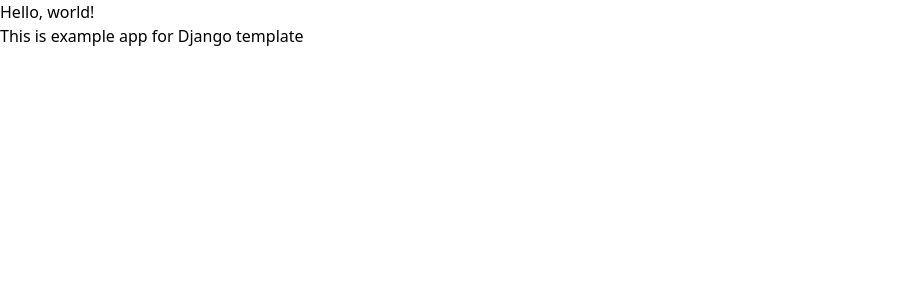
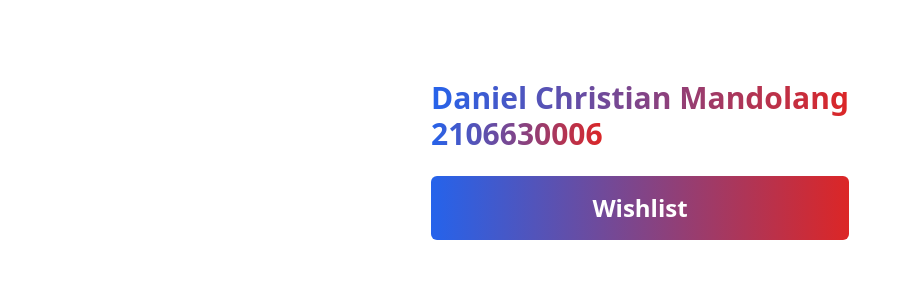
Before and after one commit to danielcm585/django-pbp-lab1, a Django app: page / in a window 1280 px wide. Shown: the top 300 px of the page, without its empty margins (0-912 px from the left). Run offline with Django 4.2, Linux system fonts and the light colour scheme; style sheets or scripts are compiled from the project's sources; some libraries are stand-ins or nearby versions.

Commit message:
Create homepage

```diff
--- a/example_app/templates/index.html
+++ b/example_app/templates/index.html
@@ -2,10 +2,31 @@
 {% load static %}
 
 {% block meta %}
-<title>Hello, world!</title>
+
+<title>Daniel Christian M.</title>
+
 {% endblock meta %}
 
 {% block content %}
-  <h1>Hello, world!</h1>
-  <h3>This is example app for Django template</h3>
+
+<div class="flex justify-center">
+  <div>
+    <div class="mt-20">
+      <h1 class="inline text-3xl font-extrabold text-transparent bg-gradient-to-r from-blue-600 to-red-600 bg-clip-text">
+        Daniel Christian Mandolang
+      </h1>
+    </div>
+    <div>
+      <h1 class="inline text-3xl font-extrabold text-transparent bg-gradient-to-r from-blue-600 to-red-600 bg-clip-text">
+        2106630006
+      </h1>
+    </div>
+    <button class="mt-6 px-6 py-4 rounded-md w-full bg-gradient-to-r from-blue-600 to-red-600 transition ease-in-out hover:scale-110" onclick="location.href='/wishlist'">
+      <h1 class="text-white text-2xl font-bold">
+        Wishlist
+      </h1>
+    </button>
+  </div>
+</div>
+
 {% endblock content %}
```
